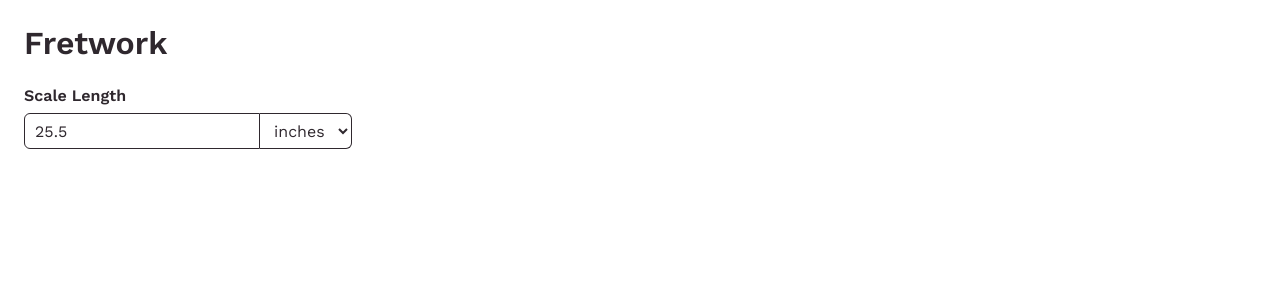
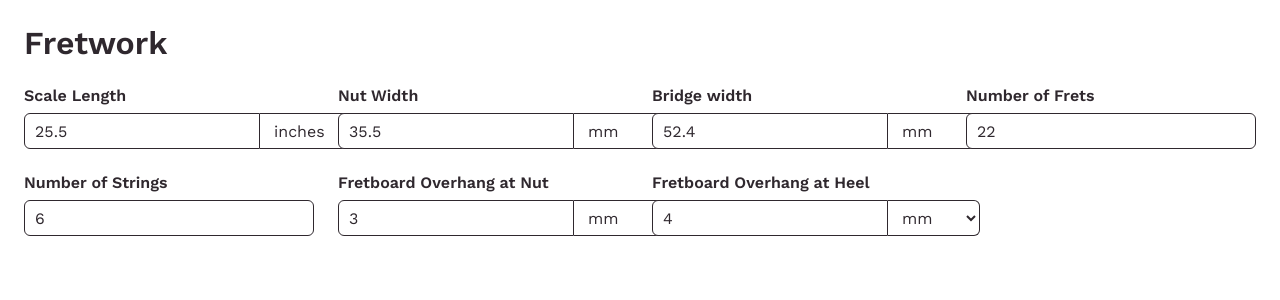
Before and after one commit to billhannah/fret-werk, a Vue app: page / in a window 1280 px wide. Shown: the top 300 px of the page. Built offline with nearby package versions, Linux system fonts and the light colour scheme.

Commit message:
Add remaining fields to form

```diff
--- a/src/components/form/settings-form.vue
+++ b/src/components/form/settings-form.vue
@@ -3,6 +3,7 @@ import FormField from './form-field.vue';
 import DistanceInput from './distance-input.vue';
 import { inject } from 'vue';
 import { settingsKey } from '../../SettingsContext.ts';
+import NumericalInput from './numerical-input.vue';
 
 const settingsContext = inject(settingsKey);
 if (!settingsContext) {
@@ -11,13 +12,63 @@ if (!settingsContext) {
 </script>
 
 <template>
-  <form class="settings-form">
+  <form class="settings-form" @submit.prevent>
     <FormField for="scale-length" label="Scale Length">
       <DistanceInput
         id="scale-length"
         :value="settingsContext.settings.scaleLength"
         label="Scale Length"
         @update:value="settingsContext.updateSettings('scaleLength', $event)"
+      />
+    </FormField>
+    <FormField for="nut-width" label="Nut Width">
+      <DistanceInput
+        id="nut-width"
+        :value="settingsContext.settings.nutWidth"
+        label="Nut Width"
+        @update:value="settingsContext.updateSettings('nutWidth', $event)"
+      />
+    </FormField>
+    <FormField for="bridge-width" label="Bridge width">
+      <DistanceInput
+        id="bridge-width"
+        :value="settingsContext.settings.bridgeWidth"
+        label="Bridge Width"
+        @update:value="settingsContext.updateSettings('bridgeWidth', $event)"
+      />
+    </FormField>
+    <FormField label="Number of Frets" for="number-of-frets">
+      <NumericalInput
+        id="number-of-frets"
+        type="number"
+        min="1"
+        :value="settingsContext.settings.numberOfFrets"
+        @input="(event) => settingsContext.updateSettings('numberOfFrets', parseInt(event.target.value))"
+      />
+    </FormField>
+    <FormField label="Number of Strings" for="number-of-strings">
+      <NumericalInput
+        id="number-of-strings"
+        min="2"
+        step="1"
+        :value="settingsContext.settings.numberOfStrings"
+        @input="(event) => settingsContext.updateSettings('numberOfStrings', parseInt(event.target.value))"
+      />
+    </FormField>
+    <FormField label="Fretboard Overhang at Nut" for="fretboard-overhang-at-nut">
+      <DistanceInput
+        id="fretboard-overhang-at-nut"
+        :value="settingsContext.settings.fretboardOverhang.atNut"
+        label="Fretboard Overhang at Nut"
+        @update:value="settingsContext.updateSettings('fretboardOverhang', { ...settingsContext.settings.fretboardOverhang, atNut: $event })"
+      />
+    </FormField>
+    <FormField label="Fretboard Overhang at Heel" for="fretboard-overhang-at-heel">
+      <DistanceInput
+        id="fretboard-overhang-at-heel"
+        :value="settingsContext.settings.fretboardOverhang.atHeel"
+        label="Fretboard Overhang at Heel"
+        @update:value="settingsContext.updateSettings('fretboardOverhang', { ...settingsContext.settings.fretboardOverhang, atHeel: $event })"
       />
     </FormField>
   </form>
```
